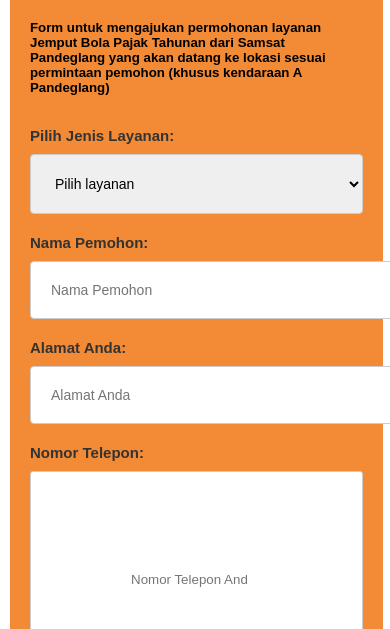
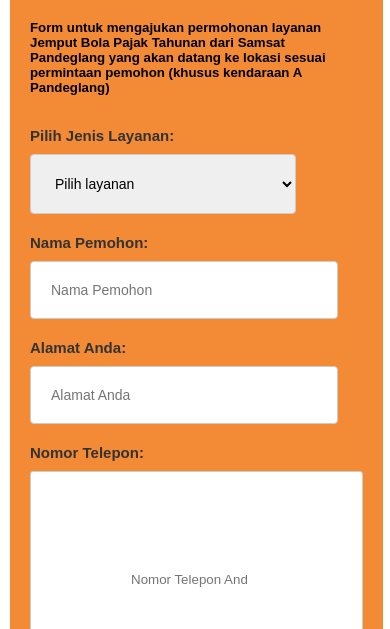
Before and after one commit to Alianz15/samsat, a plain HTML site: page form1.html in a window 390 px wide. Shown: the part 215-844 px from the top of the page. Drawn offline with Linux system fonts and the light colour scheme.

Commit message:
Update styles.css

```diff
--- a/styles.css
+++ b/styles.css
@@ -107,7 +107,7 @@ input[type="text"], select {
     font-size: 14px;
     border: 1px solid #ccc;
     border-radius: 4px;
-    width: 100%;
+    width: 80%;
 }
 input {
     padding: 100px;
@@ -117,7 +117,7 @@ input {
 
 @media (max-width: 600px) {
     input[type="text"], select {
-        width: 100%; /* Menyesuaikan untuk layar kecil */
+        width: 80%%; /* Menyesuaikan untuk layar kecil */
     }
 }
 
```
